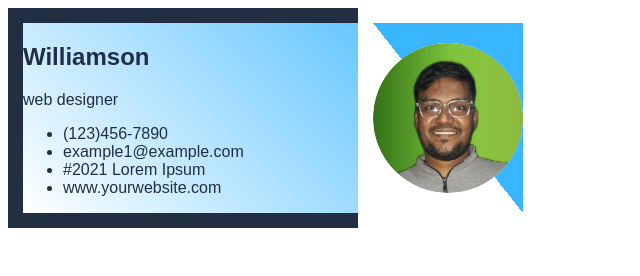
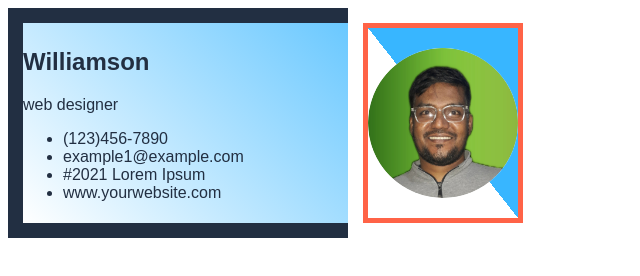
Before and after one commit to EliasAlMuhammad/emailSignature, a plain HTML site: page index.html in a window 1280 px wide. Shown: the whole page, without its empty margins (0-640 px from the left). Drawn offline with Linux system fonts and the light colour scheme.

Commit message:
Update style.css

```diff
--- a/style.css
+++ b/style.css
@@ -35,6 +35,7 @@
     /* box-shadow: 0 0 5px rgba(0, 0, 0, 0.5); */
     box-shadow: 0 0 0 15px white;
     background: linear-gradient(to top right ,white 50%, #38B6FF  50%);
+    border: 5px solid tomato;
     /* overflow: hidden;
     transform: translateY(-50%);
     position: absolute;
```
